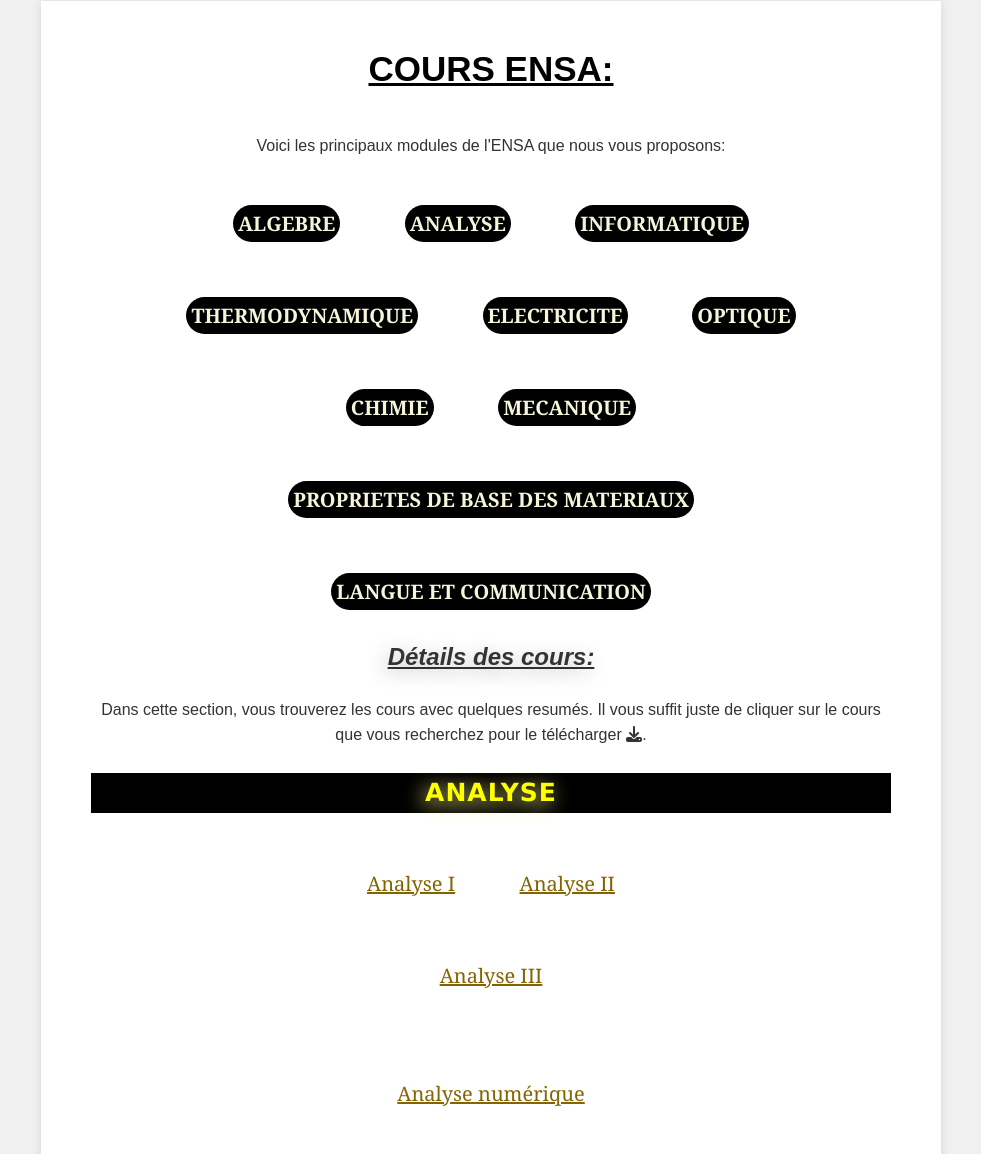
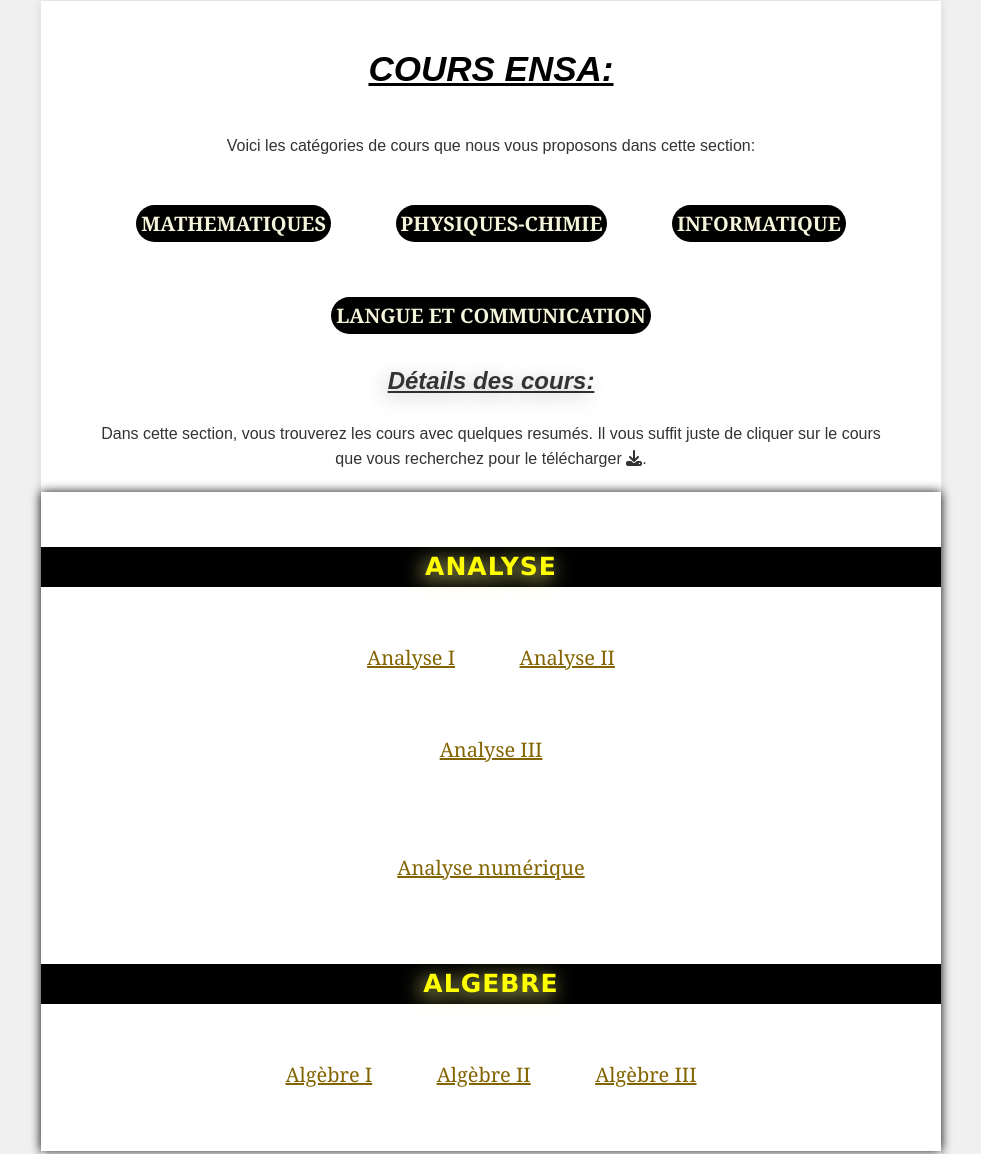
Before and after one commit to Efraruto/LesPrepas.github.io, a plain HTML site: page coursensa.html in a window 1280 px wide. Shown: the part 184-1338 px from the top of the page, without its empty margins (149-1130 px from the left). Drawn offline with Linux system fonts and the light colour scheme.

Commit message:
Categorie changes

```diff
--- a/coursensa.html
+++ b/coursensa.html
@@ -33,51 +33,56 @@
     </header>
 
     <main>
-      <h1 id="h1">COURS ENSA:</h1>
+
+      <h1 id="h1"><em>COURS ENSA:</em></h1>
       <br>
       <p>
-        Voici les principaux modules de l'ENSA que nous vous proposons:
+        Voici les catégories de cours que nous vous proposons dans cette section:
       </p>
 
       <ul>
+        <!-- <li>
+          <a class="scroll-link" href="#algebre" data-target="#algebre">ALGEBRE</a>
+        </li> -->
         <li>
-          <a class="scroll-link" href="#algebre" data-target="#algebre">ALGEBRE</a>
+          <a class="scroll-link" href="#analyse" data-target="#analyse">MATHEMATIQUES</a>
         </li>
         <li>
-          <a class="scroll-link" href="#analyse" data-target="#analyse">ANALYSE</a>
+          <a class="scroll-link" href="#el" data-target="#el">PHYSIQUES-CHIMIE</a>
         </li>
         <li>
           <a class="scroll-link" href="#in" data-target="#in">INFORMATIQUE</a>
         </li>
-        <li>
+        <!-- <li>
           <a class="scroll-link" href="#th" data-target="#th"
             >THERMODYNAMIQUE</a
           >
-        </li>
-        <li>
-          <a class="scroll-link" href="#el" data-target="#el">ELECTRICITE</a>
-        </li>
+        </li> -->
 
-        <li><a class="scroll-link" href="#op" data-target="#op">OPTIQUE</a></li>
-        <li><a class="scroll-link" href="#ch" data-target="#ch">CHIMIE</a></li>
+
+        <!-- <li><a class="scroll-link" href="#op" data-target="#op">OPTIQUE</a></li>
+        <li><a class="scroll-link" href="#ch" data-target="#ch">CHIMIE</a></li> -->
         <!-- <li>
           <a class="scroll-link" href="#eli" data-target="#eli"
             >ELECTRONIQUE LINEAIRE</a
           >
         </li> -->
-        <li>
+        <!-- <li>
           <a class="scroll-link" href="#me" data-target="#me">MECANIQUE</a>
         </li>
         <li>
           <a class="scroll-link" href="#pbm" data-target="#pbm"
             >PROPRIETES DE BASE DES MATERIAUX</a
           >
-        </li>
+        </li> -->
         <li>
           <a class="scroll-link" href="#lc" data-target="#lc"
             >LANGUE ET COMMUNICATION</a
           >
         </li>
+        <!-- <li>
+          <a class="scroll-link" href="#el" data-target="#el">AUTRES</a>
+        </li> -->
       </ul>
       <section>
         <h2>Détails des cours:</h2>
@@ -87,6 +92,7 @@
         vous suffit juste de cliquer sur le cours que vous recherchez pour le
         télécharger <i class="fa-solid fa-download fa-bounce"></i>.
       </p>
+      <section class="section">
       <div class="courses">
         <h3 id="analyse">ANALYSE</h3>
 
@@ -149,6 +155,8 @@
             >
           </li>
         </ul>
+      </section>
+      <section class="section">
         <h3 id="in">INFORMATIQUE</h3>
         <ul>
           <li>
@@ -173,6 +181,8 @@
             >
           </li>
         </ul>
+      </section>
+      <section class="section">
         <h3 id="el">ELECTRICITE</h3>
         <ul>
           <li>
@@ -278,6 +288,7 @@
             >
           </li>
         </ul>
+      </section>
         <!-- <h3 id="eli">ELECTRONIQUE</h3>
         <ul>
           <li>
@@ -288,6 +299,7 @@
             >
           </li>
         </ul> -->
+      <section class="section">
         <h3 id="lc">LANGUE ET COMMUNICATION</h3>
         <ul>
           <li>
@@ -323,6 +335,8 @@
 
       </div>
       </section>
+    </section>
+
       <div>
         <h4>BONUS!</h4>
         <p>
--- a/styles.css
+++ b/styles.css
@@ -84,6 +84,13 @@ main {
     padding: 90px 50px;
     background-color: #fff;
     box-shadow: 0 0 10px rgba(0, 0, 0, 0.1);
+}
+.section{
+    max-width: 1000px;
+    margin: 20px -50px;
+    padding: 30px 0px;
+    background-color: #fff;
+    box-shadow: 0 0 10px rgb(0 0 0 / 95%);
 }
 
 main h2 {
```
Also changed, not shown: coursgegm.html (+1 -1 lines), coursmipc.html (+2 -1 lines), index.html (+1 -0 lines).
